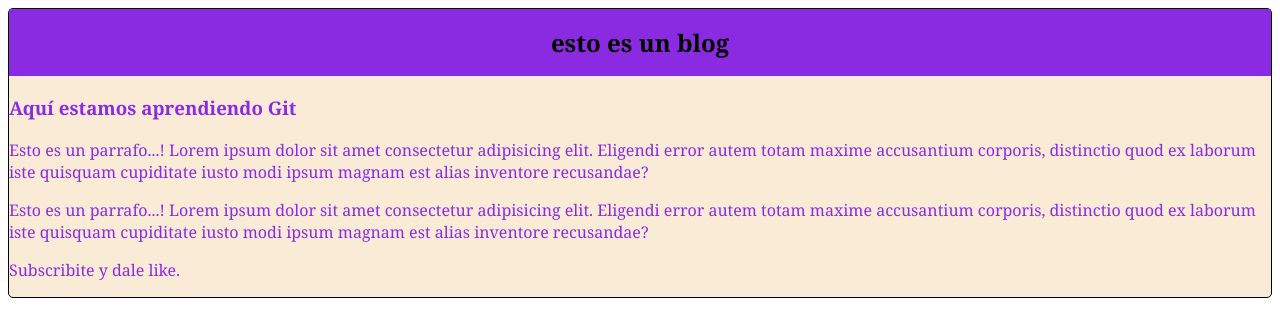
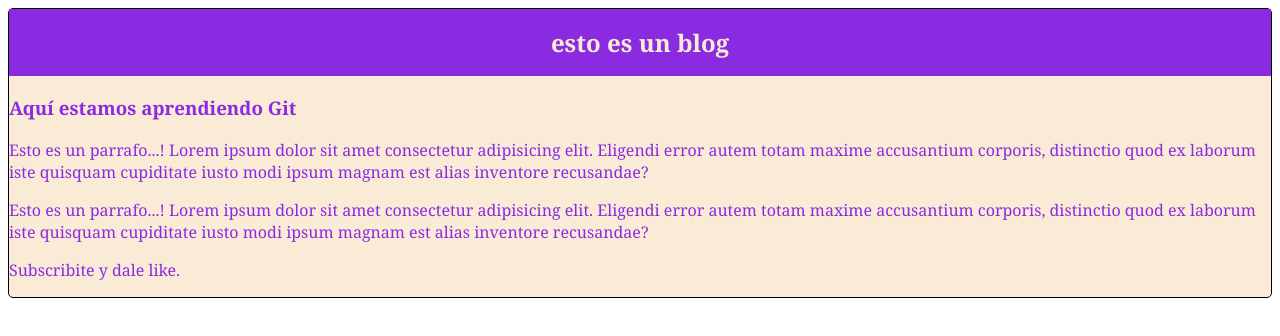
Before and after one commit to pabloh2001/hyperblog, a plain HTML site: page index.html in a window 1280 px wide. Drawn offline with Linux system fonts and the light colour scheme.

Commit message:
le cambie el color al titulo del proyecto

```diff
--- a/css/style.css
+++ b/css/style.css
@@ -13,6 +13,6 @@ body{
     background-color: blueviolet;
     text-align: center;
     padding: 1px;
-    color: black;
+    color: antiquewhite;
     font-size: 12px;
 }
```
